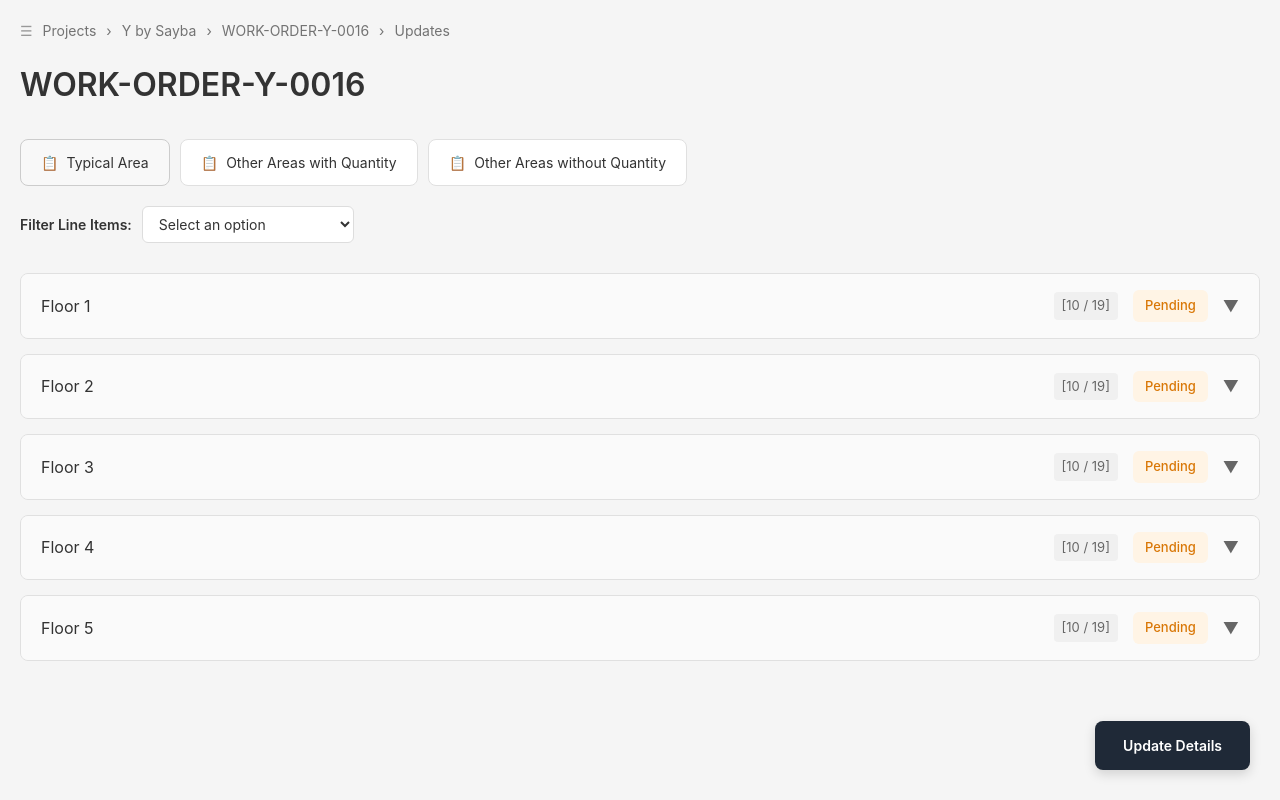
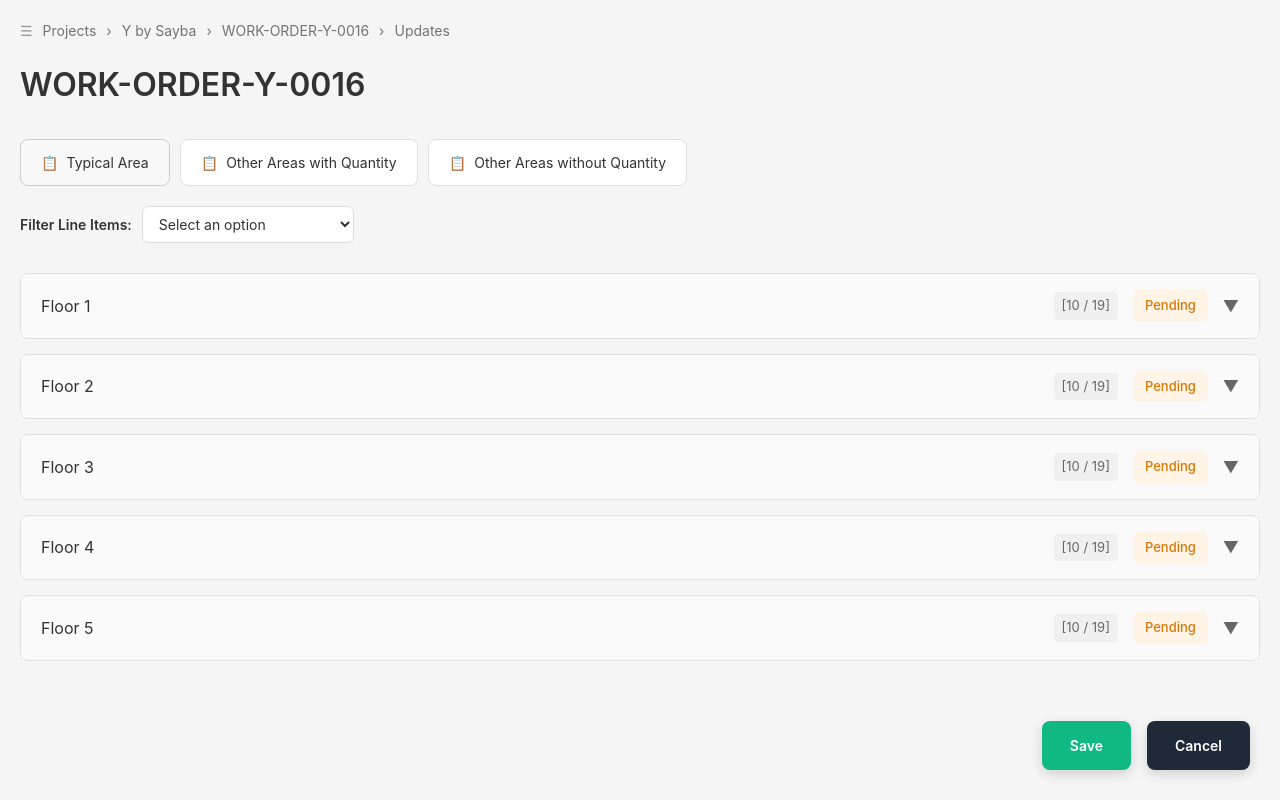
Before and after one commit to AnsariAffan007/construction-progress-tracker, a React (Vite) app: page / in a window 1280 px wide. Both pictures are taken after a click on the button "Update Details". Built offline with nearby package versions, Linux system fonts and the light colour scheme.

Commit message:
add progress context - put editing state in it

```diff
--- a/src/App.css
+++ b/src/App.css
@@ -75,11 +75,7 @@
 
 /* Update and Save Btn */
 .update-button {
-  position: fixed;
-  bottom: 30px;
-  right: 30px;
   padding: 14px 28px;
-  background: #1f2937;
   color: white;
   border: none;
   border-radius: 8px;
--- a/src/App.tsx
+++ b/src/App.tsx
@@ -4,8 +4,11 @@ import AppBreadcrumb from './components/layout/breadcrumb'
 import FilterCard from './sections/filter-card'
 import FloorCard from './sections/section-cards/floor'
 import { FLATS_DUMMY, FLOORS_DUMMY } from './data'
+import { ProgressContextProvider } from './ProgressContext'
 
 function App() {
+
+  const [editing, setEditing] = useState(false)
 
   const [floors, setFloors] = useState(FLOORS_DUMMY)
   const toggleFloorExpansion = useCallback((floorId: number) => {
@@ -13,7 +16,7 @@ function App() {
   }, [])
 
   return (
-    <>
+    <ProgressContextProvider values={{ editing: editing }}>
       <div className='breadcrumb'>
         <span>☰</span>
         <AppBreadcrumb />
@@ -55,10 +58,22 @@ function App() {
 
       </div>
 
-      <button className='update-button'>
-        Update Details
-      </button>
-    </>
+      {!editing ? (
+        <button className='update-button fixed bottom-[30px] right-[30px] bg-[#1f2937]' onClick={() => setEditing(true)}>
+          Update Details
+        </button>
+      ) : (
+        <div className='flex gap-x-4 items-center fixed bottom-[30px] right-[30px]'>
+          <button className='update-button bg-[#10b981]'>
+            Save
+          </button>
+          <button className='update-button bg-[#1f2937]' onClick={() => setEditing(false)}>
+            Cancel
+          </button>
+        </div>
+      )}
+
+    </ProgressContextProvider>
   )
 }
 
--- /dev/null
+++ b/src/ProgressContext.tsx
@@ -0,0 +1,20 @@
+import { createContext, useContext } from "react";
+
+type ProgressContextType = {
+  editing: boolean
+}
+
+const ProgressContext = createContext<ProgressContextType>({
+  editing: false
+})
+
+// eslint-disable-next-line react-refresh/only-export-components
+export const useProgressContext = () => useContext(ProgressContext)
+
+export const ProgressContextProvider = ({ values, children }: { values: ProgressContextType, children: React.ReactNode }) => {
+  return (
+    <ProgressContext.Provider value={values}>
+      {children}
+    </ProgressContext.Provider>
+  )
+}
```
